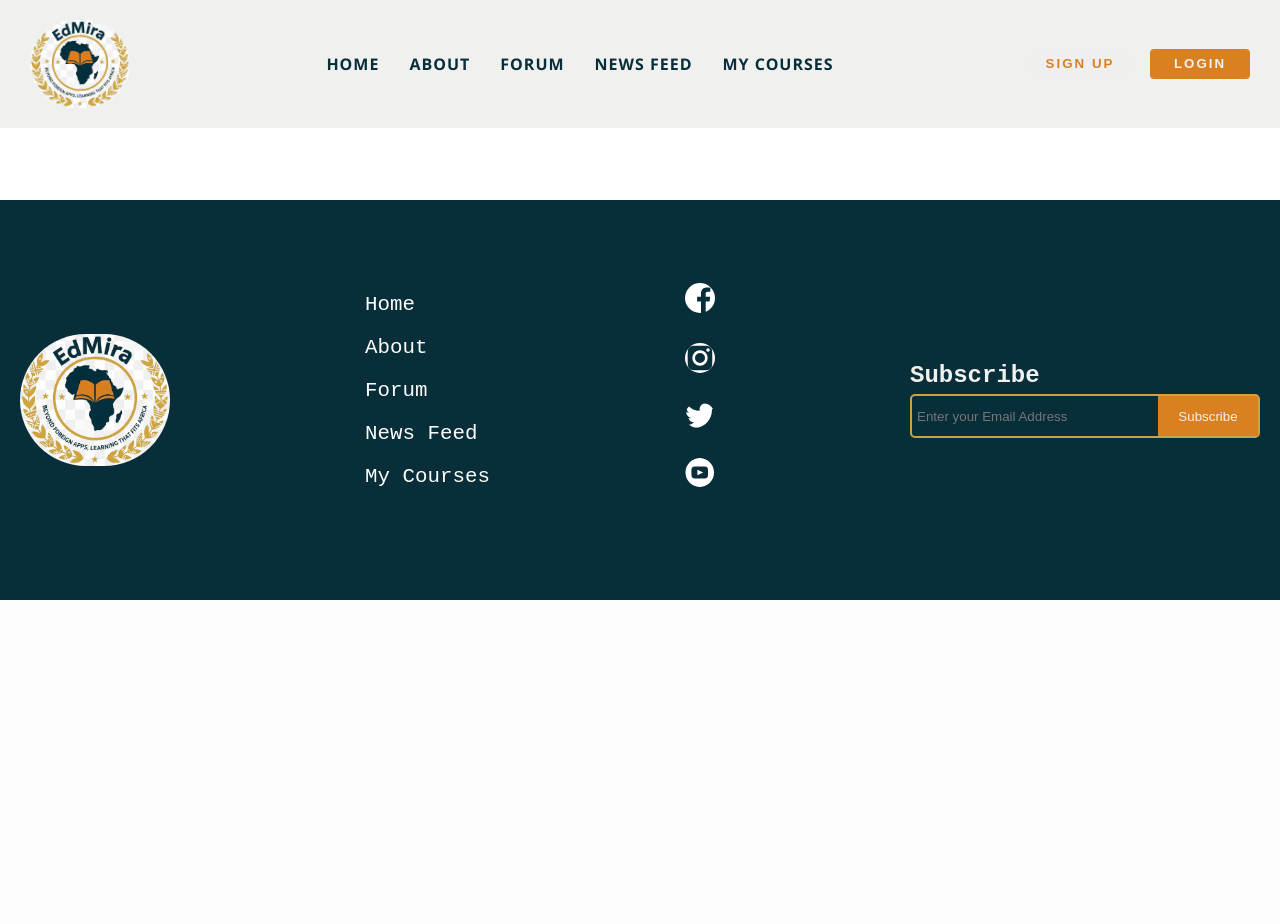
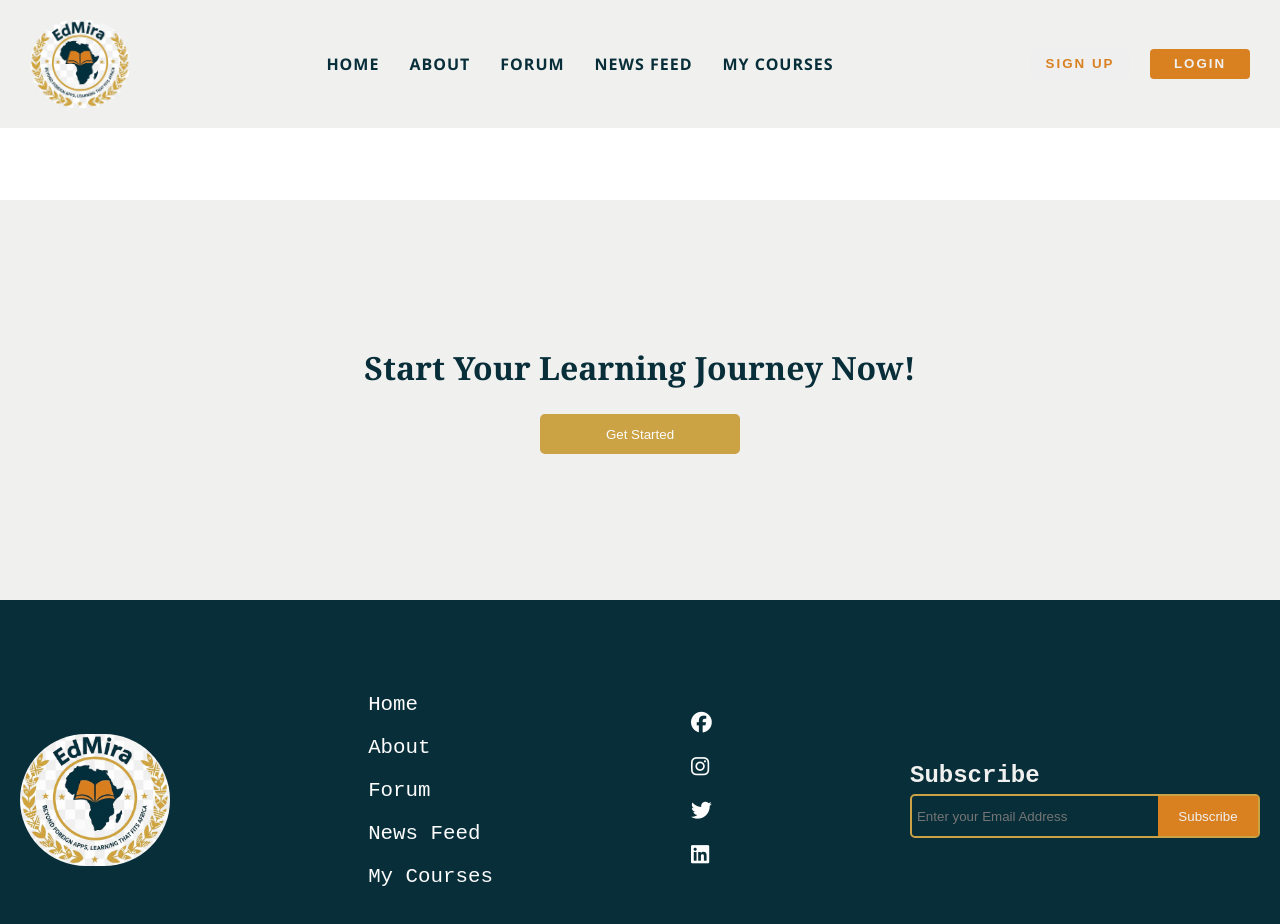
Before and after one commit to Bigoluwagentle/edmira, a Next.js app: page / in a window 1280 px wide. Shown: the top 924 px of the page. Built offline with nearby package versions, Linux system fonts and the light colour scheme.

Commit message:
Initial commit

```diff
--- a/pages/index.tsx
+++ b/pages/index.tsx
@@ -25,13 +25,14 @@ export default function Home() {
         <title>Edmira</title>
         <meta name="description" content="Edmira" />
         <meta name="viewport" content="width=device-width, initial-scale=1" />
-        <link rel="icon" href="/favicon.ico" />
+        <link rel="icon" href="/logo1.svg" />
+        <link rel="stylesheet" href="https://cdnjs.cloudflare.com/ajax/libs/font-awesome/6.7.2/css/all.min.css"/>
       </Head>
       <div id={styles.container}>
 
         <motion.div id={styles.mobile} className="mobile"
-          initial={{x:-120, opacity:0}}
-          whileInView={{x:0, opacity:1}}
+          initial={{y:-100, opacity:0}}
+          whileInView={{y:0, opacity:1}}
           transition={{duration:1}}
         >
           <article>
@@ -79,6 +80,20 @@ export default function Home() {
 
         </motion.header>
 
+        <div id={styles.wrapper}>
+          <motion.h1
+            initial={{y:100, opacity:0}}
+            whileInView={{y:0, opacity:1}}
+            transition={{duration:1}}
+          >Start Your Learning Journey Now!</motion.h1>
+          <motion.button
+            initial={{opacity:0, x:-100}}
+            whileInView={{opacity:1, x:0}}
+            transition={{duration:1, type: "spring", stiffness: 120}}
+            whileHover={{scale:1.3}}
+          >Get Started</motion.button>
+        </div>
+
         {/* footer section */}
         <footer id={styles.footer}>
           <section>
@@ -100,26 +115,28 @@ export default function Home() {
             <Link href="/">My Courses</Link>
           </motion.section>
           <section>
-            <motion.img src="/icon-facebook.svg" alt=""
+            <Link href="/"><motion.i className="fa-brands fa-facebook"
               initial={{opacity:0, x:100}}
               whileInView={{opacity:1, x:0}}
               transition={{duration:2}}
-            />
-            <motion.img src="/icon-instagram.svg" alt=""
+            ></motion.i></Link>
+            <Link href="https://www.instagram.com/edmira_group"><motion.i className="fa-brands fa-instagram"
               initial={{opacity:0, x:-50}}
               whileInView={{opacity:1, x:0}}
               transition={{duration:2}}
-            />
-            <motion.img src="/icon-twitter.svg" alt=""
+            ></motion.i></Link>
+
+            <Link href="https://x.com/edmira_group"><motion.i className="fa-brands fa-twitter"
               initial={{opacity:0, x:100}}
               whileInView={{opacity:1, x:0}}
               transition={{duration:2}}
-            />
-            <motion.img src="icon-youtube.svg" alt=""
+            ></motion.i></Link>
+            <Link href="www.linkedin.com/in/edmiragroup"><motion.i className="fa-brands fa-linkedin"
               initial={{opacity:0, x:-50}}
               whileInView={{opacity:1, x:0}}
               transition={{duration:2}}
-            />
+            ></motion.i></Link>
+
           </section>
           <section>
             <motion.h2
--- a/styles/Home.module.css
+++ b/styles/Home.module.css
@@ -69,11 +69,36 @@
     }
 }
 
+#wrapper{
+    width: 100%;
+    min-height: 50vh;
+    background-color: #F0F0EF;
+    margin-top: 200px;
+    display: flex;
+    align-items: center;
+    justify-content: center;
+    flex-direction: column;
+    > h1{
+        color: #082E39;
+        margin-bottom: 25px;
+        text-align: center;
+        font-family: Georgia, 'Times New Roman', Times, serif;
+    }
+    > button{
+        min-width: 200px;
+        min-height: 40px;
+        background-color: #CBA244;
+        color: #FDFDFD;
+        border: none;
+        border-radius: 5px;
+        cursor: pointer;
+    }
+}
+
 #footer{
     display: flex;
     justify-content: space-between;
     align-items: center;
-    margin-top: 200px;
     background-color: #082E39;
     padding: 0px 20px;
     width: 100%;
@@ -126,6 +151,12 @@
                 > img{
                     width: 30px;
                     margin-bottom: 30px;
+                    cursor: pointer;
+                }
+                > i{
+                    color: #FDFDFD;
+                    font-size: 2rem;
+                    cursor: pointer;
                 }
             }
         }
```
